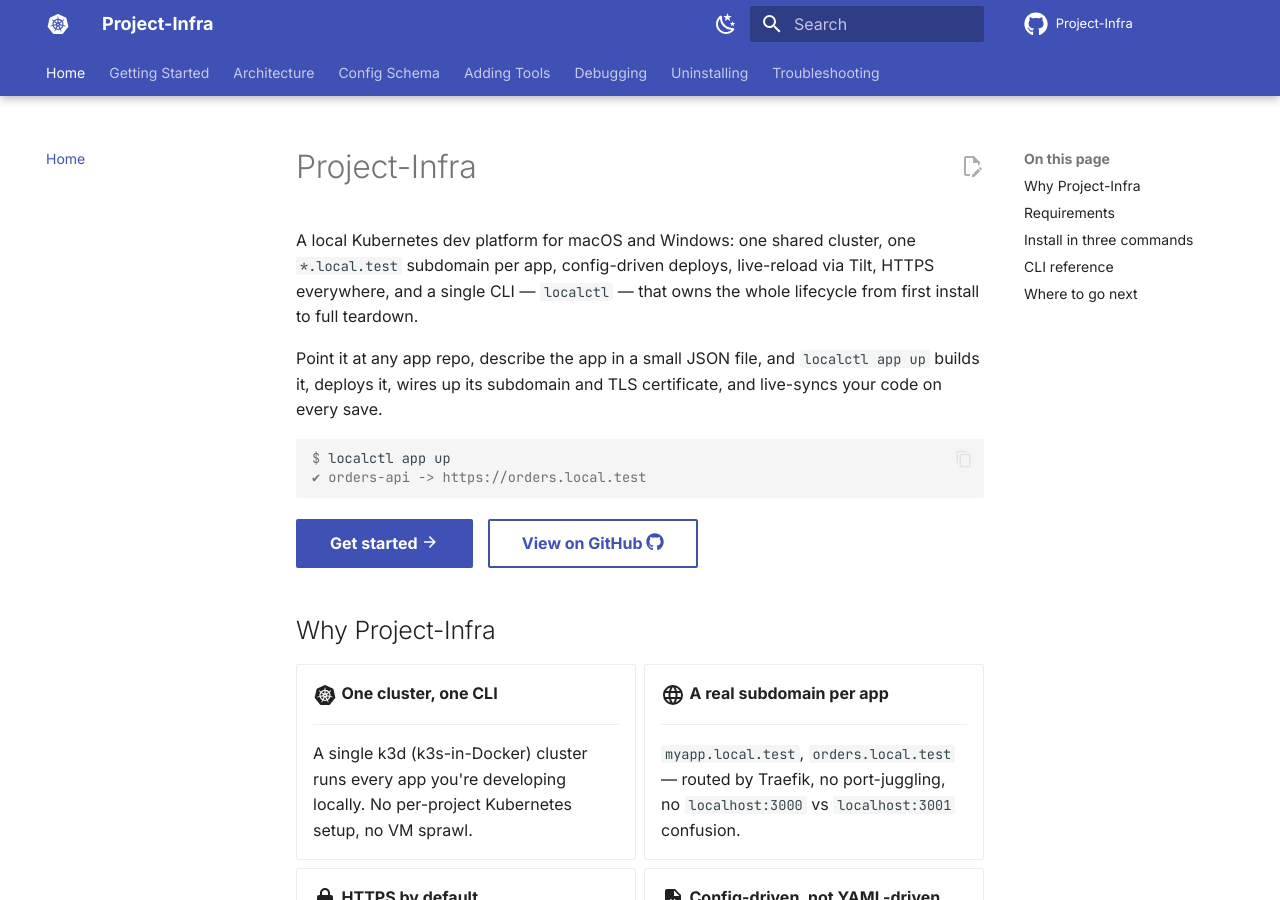
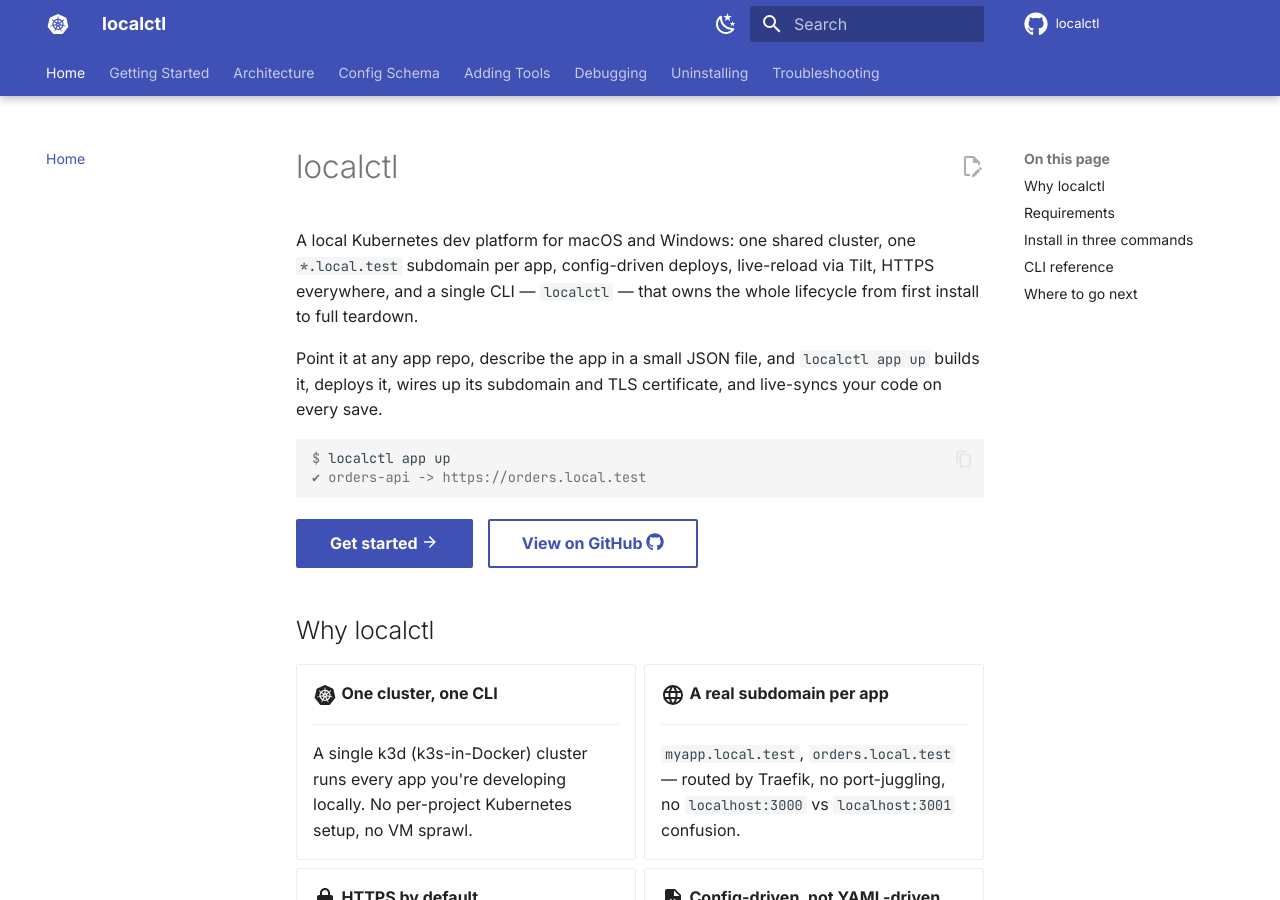
Before and after one commit to psilvmoreira/localctl, an MkDocs documentation site: the page built from docs/index.md, in a window 1280 px wide and 900 px high. Built offline with MkDocs 1.6.1 and Material for MkDocs 9.7.7, drawn with Linux system fonts in a browser that asks for light colours; comment, search, counter and statistics services are not loaded; some of the changed text lies outside the part shown.

Commit message:
Change the project name on the documentation

````diff
--- a/docs/index.md
+++ b/docs/index.md
@@ -2,7 +2,7 @@
 description: A local Kubernetes dev platform for macOS and Windows
 ---
 
-# Project-Infra
+# localctl
 
 A local Kubernetes dev platform for macOS and Windows: one shared cluster, one `*.local.test`
 subdomain per app, config-driven deploys, live-reload via Tilt, HTTPS everywhere, and a single
@@ -17,9 +17,9 @@
 ```
 
 [Get started :material-arrow-right:](getting-started.md){ .md-button .md-button--primary }
-[View on GitHub :fontawesome-brands-github:](https://github.com/USERNAME/Project-Infra){ .md-button }
+[View on GitHub :fontawesome-brands-github:](https://github.com/USERNAME/localctl){ .md-button }
 
-## Why Project-Infra
+## Why localctl
 
 <div class="grid cards" markdown>
 
@@ -124,7 +124,7 @@
 ## Install in three commands
 
 ```bash
-git clone <this-repo-url> ~/dev/Project-Infra && cd ~/dev/Project-Infra/cli
+git clone <this-repo-url> ~/dev/localctl && cd ~/dev/localctl/cli
 npm install && npm install -g .
 localctl setup
 ```
--- a/mkdocs.yml
+++ b/mkdocs.yml
@@ -1,7 +1,7 @@
-site_name: Project-Infra
+site_name: localctl
 site_description: A local Kubernetes dev platform for macOS and Windows - one CLI, one cluster, one subdomain per app.
-repo_name: Project-Infra
-repo_url: https://github.com/USERNAME/Project-Infra
+repo_name: localctl
+repo_url: https://github.com/USERNAME/localctl
 edit_uri: edit/main/docs/
 
 docs_dir: docs
@@ -91,6 +91,6 @@
 extra:
   social:
     - icon: fontawesome/brands/github
-      link: https://github.com/USERNAME/Project-Infra
+      link: https://github.com/USERNAME/localctl
 
-copyright: Copyright &copy; Project-Infra
+copyright: Copyright &copy; localctl
--- a/package.json
+++ b/package.json
@@ -1,5 +1,5 @@
 {
-  "name": "project-infra",
+  "name": "localctl",
   "private": true,
   "version": "0.1.0",
   "description": "Local Kubernetes dev platform bootstrap + CLI"
````
Also changed, not shown: README.md (+6 -6 lines), docs/architecture.md (+1 -1 lines), docs/config-schema.md (+1 -1 lines), docs/getting-started.md (+2 -2 lines), docs/uninstalling.md (+2 -2 lines), 9 other files.
